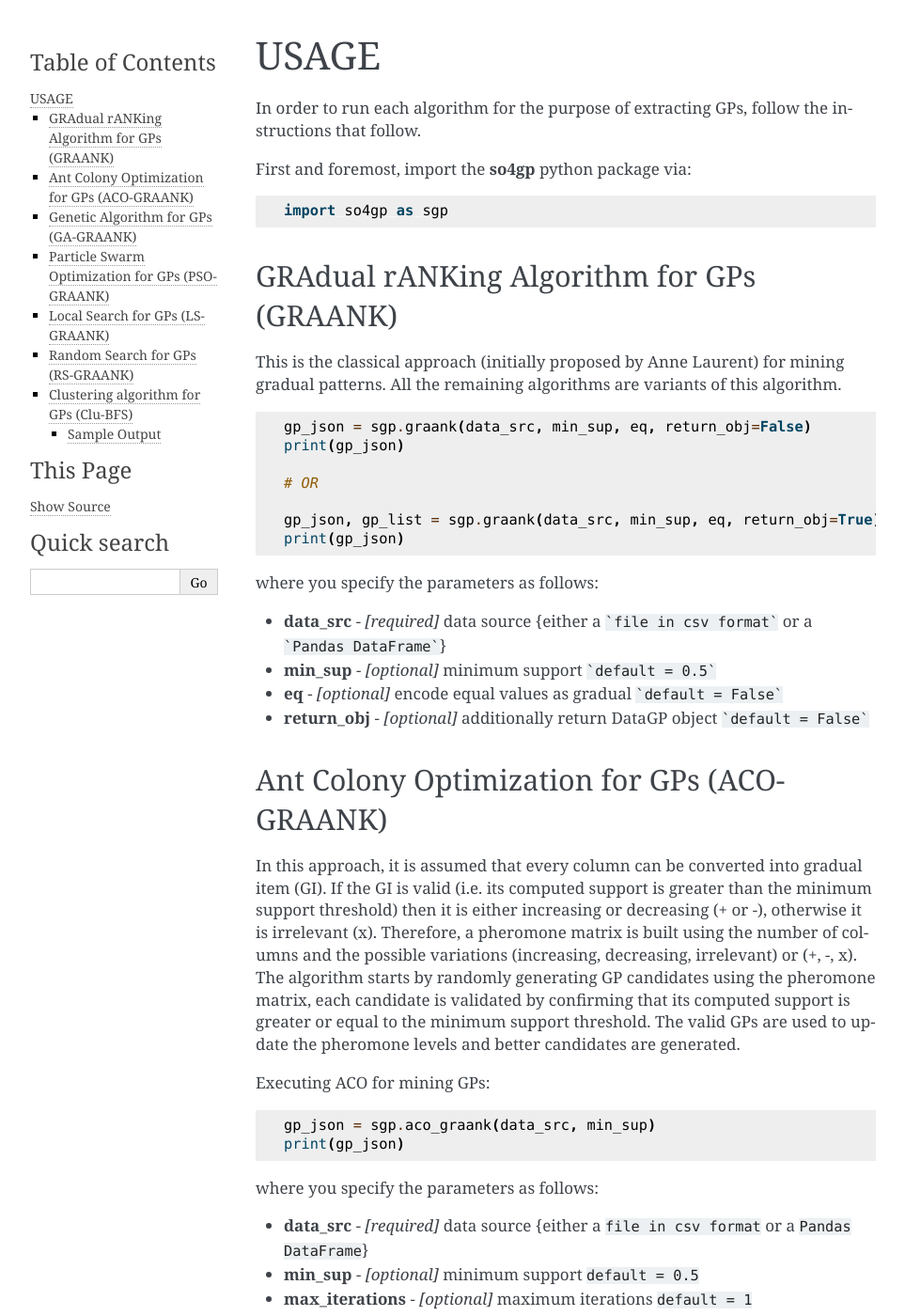
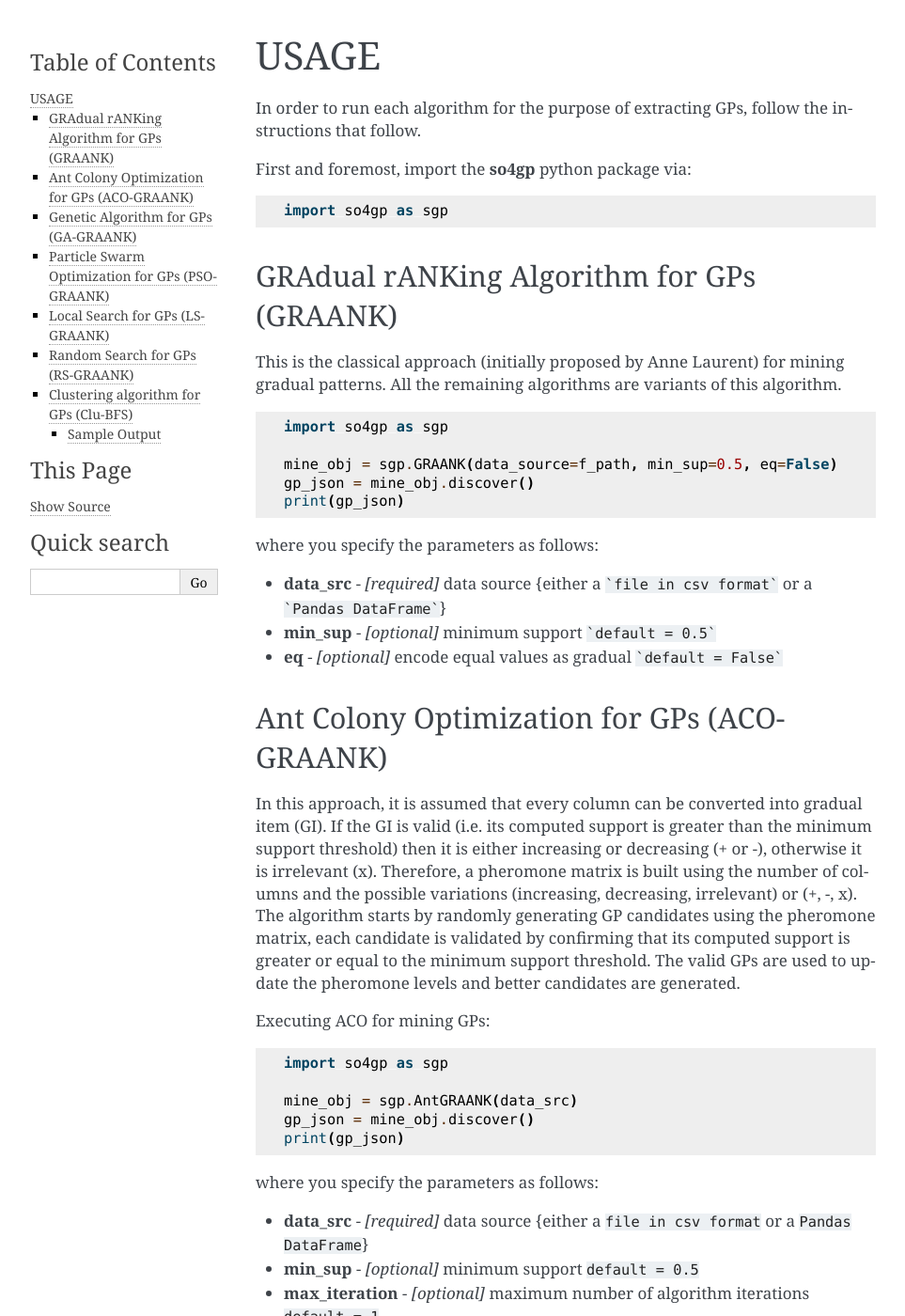
Before and after one commit to owuordickson/sogp_pypi, a Sphinx documentation site: the page built from docs/source/usage.rst, in a window 1280 px wide and 1400 px high. Shown: the whole window at 94% size, without its empty margins (148-1111 px from the left). Built offline with Sphinx 7.4.7, drawn with Linux system fonts in a browser that asks for light colours; some of the changed text lies outside the part shown.

Commit message:
Update 0.3.4: major changes

````diff
--- a/docs/source/usage.rst
+++ b/docs/source/usage.rst
@@ -18,12 +18,10 @@ This is the classical approach (initially proposed by Anne Laurent) for mining g
 
 .. code-block:: python
 
-    gp_json = sgp.graank(data_src, min_sup, eq, return_obj=False)
-    print(gp_json)
+    import so4gp as sgp
 
-    # OR
-
-    gp_json, gp_list = sgp.graank(data_src, min_sup, eq, return_obj=True)
+    mine_obj = sgp.GRAANK(data_source=f_path, min_sup=0.5, eq=False)
+    gp_json = mine_obj.discover()
     print(gp_json)
 
 where you specify the parameters as follows:
@@ -31,7 +29,6 @@ where you specify the parameters as follows:
 * **data_src** - *[required]* data source {either a ```file in csv format``` or a ```Pandas DataFrame```}
 * **min_sup** - *[optional]* minimum support ```default = 0.5```
 * **eq** - *[optional]* encode equal values as gradual ```default = False```
-* **return_obj** - *[optional]* additionally return DataGP object ```default = False```
 
 
 
@@ -44,7 +41,10 @@ Executing ACO for mining GPs:
 
 .. code-block:: python
 
-    gp_json = sgp.aco_graank(data_src, min_sup)
+    import so4gp as sgp
+
+    mine_obj = sgp.AntGRAANK(data_src)
+    gp_json = mine_obj.discover()
     print(gp_json)
 
 
@@ -52,9 +52,9 @@ where you specify the parameters as follows:
 
 * **data_src** - *[required]* data source {either a :code:`file in csv format` or a :code:`Pandas DataFrame`}
 * **min_sup** - *[optional]* minimum support :code:`default = 0.5`
-* **max_iterations** - *[optional]* maximum iterations :code:`default = 1`
+* **max_iteration** - *[optional]* maximum number of algorithm iterations :code:`default = 1`
 * **evaporation_factor** - *[optional]* evaporation factor :code:`default = 0.5`
-* **return_obj** - *[optional]* additionally return DataGP object ```default = False```
+
 
 Genetic Algorithm for GPs (GA-GRAANK)
 --------------------------------------
@@ -64,7 +64,10 @@ Executing GA for mining GPs:
 
 .. code-block:: python
 
-    gp_json = sgp.ga_graank(data_src, min_sup)
+    import so4gp as sgp
+
+    mine_obj = sgp.GeneticGRAANK(data_src)
+    gp_json = mine_obj.discover()
     print(gp_json)
 
 
@@ -72,13 +75,13 @@ where you specify the parameters as follows:
 
 * **data_src** - *[required]* data source {either a :code:`file in csv format` or a :code:`Pandas DataFrame`}
 * **min_sup** - *[optional]* minimum support :code:`default = 0.5`
-* **max_iterations** - *[optional]* maximum iterations :code:`default = 1`
+* **max_iteration** - *[optional]* maximum number of algorithm iterations :code:`default = 1`
 * **n_pop** - *[optional]* initial population :code:`default = 5`
 * **pc** - *[optional]* offspring population multiple :code:`default = 0.5`
 * **gamma** - *[optional]* crossover rate :code:`default = 1`
 * **mu** - *[optional]* mutation rate :code:`default = 0.9`
 * **sigma** - *[optional]* mutation rate :code:`default = 0.9`
-* **return_obj** - *[optional]* additionally return DataGP object ```default = False```
+
 
 Particle Swarm Optimization for GPs (PSO-GRAANK)
 -------------------------------------------------
@@ -88,7 +91,10 @@ Executing PSO for mining GPs:
 
 .. code-block:: python
 
-    gp_json = sgp.pso_graank(data_src, min_sup)
+    import so4gp as sgp
+
+    mine_obj = sgp.ParticleGRAANK(data_src)
+    gp_json = mine_obj.discover()
     print(gp_json)
 
 
@@ -96,12 +102,12 @@ where you specify the parameters as follows:
 
 * **data_src** - *[required]* data source {either a :code:`file in csv format:code:` or a :code:`Pandas DataFrame`}
 * **min_sup** - *[optional]* minimum support :code:`default = 0.5`
-* **max_iterations** - *[optional]* maximum iterations :code:`default = 1`
+* **max_iteration** - *[optional]* maximum number of algorithm iterations :code:`default = 1`
 * **n_particles** - *[optional]* initial particle population :code:`default = 5`
 * **velocity** - *[optional]* particle velocity :code:`default = 0.9`
 * **coeff_p** - *[optional]* personal coefficient rate :code:`default = 0.01`
 * **coeff_g** - *[optional]* global coefficient :code:`default = 0.9`
-* **return_obj** - *[optional]* additionally return DataGP object ```default = False```
+
 
 Local Search for GPs (LS-GRAANK)
 ---------------------------------
@@ -111,16 +117,19 @@ Executing LS for mining GPs:
 
 .. code-block:: python
 
-    gp_json = sgp.hc_graank(data_src, min_sup)
+    import so4gp as sgp
+
+    mine_obj = sgp.HillClimbingGRAANK(data_src, min_sup)
+    gp_json = mine_obj.discover()
     print(gp_json)
 
 where you specify the parameters as follows:
 
 * **data_src** - *[required]* data source {either a :code:`file in csv format` or a :code:`Pandas DataFrame`}
 * **min_sup** - *[optional]* minimum support :code:`default = 0.5`
-* **max_iterations** - *[optional]* maximum iterations :code:`default = 1`
+* **max_iteration** - *[optional]* maximum number of algorithm iterations :code:`default = 1`
 * **step_size** - *[optional]* step size :code:`default = 0.5`
-* **return_obj** - *[optional]* additionally return DataGP object ```default = False```
+
 
 Random Search for GPs (RS-GRAANK)
 ----------------------------------
@@ -130,7 +139,10 @@ Executing RS for mining GPs:
 
 .. code-block:: python
 
-    gp_json = sgp.rs_graank(data_src, min_sup)
+    import so4gp as sgp
+
+    mine_obj = sgp.RandomGRAANK(data_src, min_sup)
+    gp_json = mine_obj.discover()
     print(gp_json)
 
 
@@ -138,8 +150,8 @@ where you specify the parameters as follows:
 
 * **data_src** - *[required]* data source {either a :code:`file in csv format` or a :code:`Pandas DataFrame`}
 * **min_sup** - *[optional]* minimum support :code:`default = 0.5`
-* **max_iterations** - *[optional]* maximum iterations :code:`default = 1`
-* **return_obj** - *[optional]* additionally return DataGP object ```default = False```
+* **max_iteration** - *[optional]* maximum number of algorithm iterations :code:`default = 1`
+
 
 
 Clustering algorithm for GPs (Clu-BFS)
@@ -152,7 +164,10 @@ Executing Clustering algorithm for mining GPs:
 
 .. code-block:: python
 
-    gp_json = sgp.clu_bfs(data_src, min_sup)
+    import so4gp as sgp
+
+    mine_obj = sgp.ClusterGP(data_source=data_src, min_sup=0.5, e_prob=0.1)
+    gp_json = mine_obj.discover()
     print(gp_json)
 
 
@@ -162,7 +177,6 @@ where you specify the parameters as follows:
 * **min_sup** - *[optional]* minimum support :code:`default = 0.5`
 * **e_probability** - *[optional]* erasure probability ```default = 0.5```
 * **max_iteration** - *[optional]* maximum iterations for estimating score vectors ```default = 10```
-* **return_obj** - *[optional]* additionally return DataGP object ```default = False```
 
 
 
````
Also changed, not shown: README.md (+48 -52 lines).
